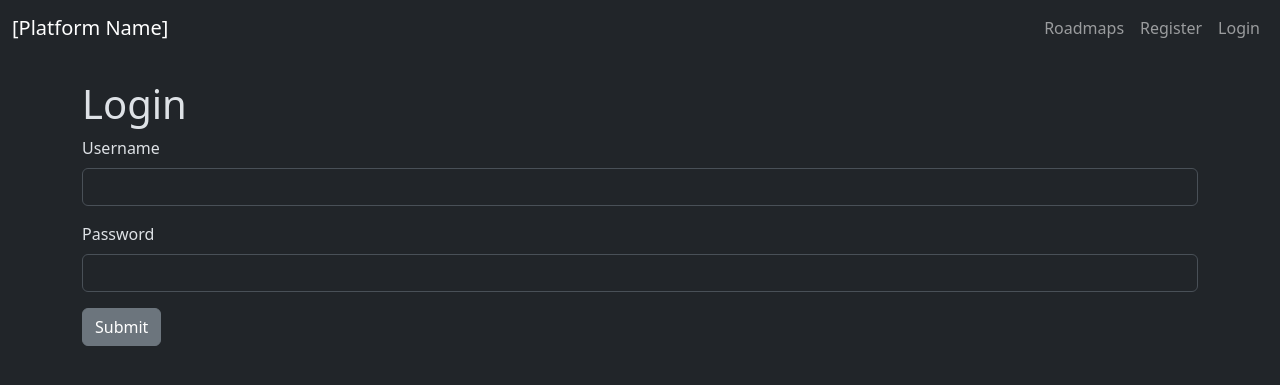
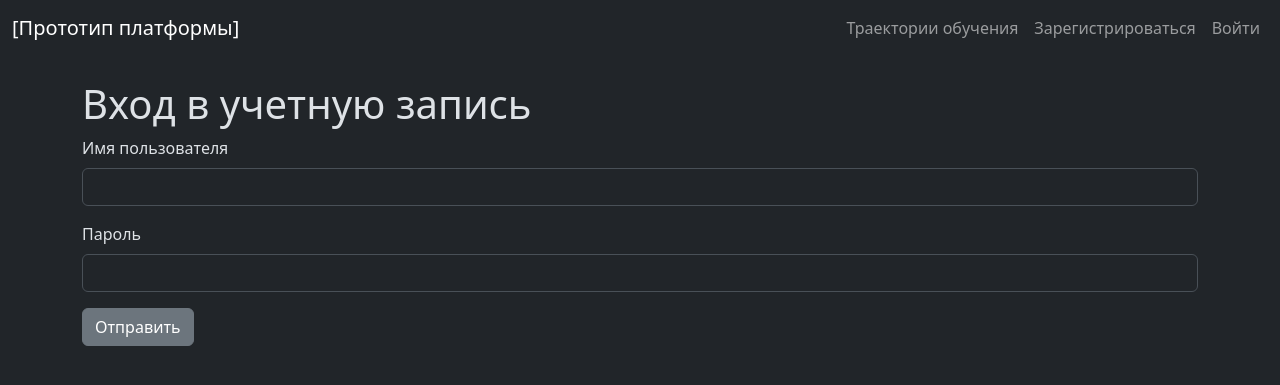
Before and after one commit to Un57a6L3/course-pltf, a Django app: template authapp/templates/authapp/login.html in a window 1280 px wide. Shown: the top 385 px of the page. Run offline with Django 3.2, Linux system fonts and the light colour scheme; the template is opened without the code that fills it, so the values that code supplies are empty.

Commit message:
Translated nav, forms and tables to Russian

```diff
--- a/authapp/forms.py
+++ b/authapp/forms.py
@@ -4,9 +4,9 @@ from django import forms
 
 
 class RegisterUserForm(UserCreationForm):
-    email = forms.EmailField(widget=forms.EmailInput(attrs={'class':'form-control'}))
-    first_name = forms.CharField(max_length=50, widget=forms.TextInput(attrs={'class':'form-control'}))
-    last_name = forms.CharField(max_length=50, widget=forms.TextInput(attrs={'class':'form-control'}))
+    email = forms.EmailField(label='Email адрес', widget=forms.EmailInput(attrs={'class':'form-control'}))
+    first_name = forms.CharField(label='Имя', max_length=50, widget=forms.TextInput(attrs={'class':'form-control'}))
+    last_name = forms.CharField(label='Фамилия', max_length=50, widget=forms.TextInput(attrs={'class':'form-control'}))
 
     class Meta:
         model = User
--- a/authapp/templates/authapp/login.html
+++ b/authapp/templates/authapp/login.html
@@ -2,20 +2,20 @@
 
 {% block content %}
 
-<h1>Login</h1>
+<h1>Вход в учетную запись</h1>
 
 <form action="" method=POST>
     {% csrf_token %}
 
     <div class="mb-3">
-      <label for="exampleInputEmail1" class="form-label">Username</label>
+      <label for="exampleInputEmail1" class="form-label">Имя пользователя</label>
       <input type="text" class="form-control" name="username" aria-describedby="emailHelp">
     </div>
     <div class="mb-3">
-      <label for="exampleInputPassword1" class="form-label">Password</label>
+      <label for="exampleInputPassword1" class="form-label">Пароль</label>
       <input type="password" class="form-control" name="password">
     </div>
-    <input type="submit" value="Submit" class="btn btn-secondary">
+    <input type="submit" value="Отправить" class="btn btn-secondary">
 </form>
 
 {% endblock %}
--- a/authapp/templates/authapp/register.html
+++ b/authapp/templates/authapp/register.html
@@ -4,17 +4,17 @@
 
 {% if form.errors %}
     <div class="alert alert-warning alert-dismissible fade show" role="alert">
-        There was an error with your form.
+        Ошибка при обработке формы.
         <button type="button" class="btn-close" data-bs-dismiss="alert" aria-label="Close"></button>
     </div>
 {% endif %}
 
 <div class="shadow p-4 mb-5 bg-body rounded">
-    <h1>Register</h1>
+    <h1>Регистрация</h1>
     <form action="{% url 'authapp:register' %}" method=POST>
         {% csrf_token %}
         {{ form.as_p }}
-        <input type="submit" value="Submit" class="btn btn-secondary">
+        <input type="submit" value="Отправить" class="btn btn-secondary">
     </form>
 </div>
 
--- a/authapp/views.py
+++ b/authapp/views.py
@@ -12,14 +12,14 @@ def login_user(request):
             login(request, user)
             return redirect('roadmaps:index')
         else:
-            messages.success(request, ('Error logging in, try again.'))
+            messages.success(request, ('Ошибка при авторизации, попробуйте еще раз.'))
             return redirect('authapp:login')
     else:
         return render(request, 'authapp/login.html')
 
 def logout_user(request):
     logout(request)
-    messages.success(request, ('Logged out successfully.'))
+    messages.success(request, ('Вы успешно вышли из учетной записи.'))
     return redirect('roadmaps:index')
 
 def register_user(request):
@@ -31,7 +31,7 @@ def register_user(request):
             password = form.cleaned_data['password1']
             user = authenticate(username=username, password=password)
             login(request, user)
-            messages.success(request, ('Registered successfully.'))
+            messages.success(request, ('Вы успешно зарегистрировали учетную запись.'))
             return redirect('roadmaps:index')
     else:
         form = RegisterUserForm()
--- a/roadmaps/templates/roadmaps/navbar.html
+++ b/roadmaps/templates/roadmaps/navbar.html
@@ -1,22 +1,22 @@
 <nav class="navbar navbar-expand-lg navbar-dark bg-dark">
     <div class="container-fluid">
-        <a class="navbar-brand" href="{% url 'roadmaps:index' %}">[Platform Name]</a>
+        <a class="navbar-brand" href="{% url 'roadmaps:index' %}">[Прототип платформы]</a>
         <div>
             <ul class="navbar-nav">
                 <li class="nav-item">
-                    <a class="nav-link" href="{% url 'roadmaps:index' %}">Roadmaps</a>
+                    <a class="nav-link" href="{% url 'roadmaps:index' %}">Траектории обучения</a>
                 </li>
 
                 {% if user.is_authenticated %}
                     <li class="nav-item">
-                        <a class="nav-link" href="{% url 'authapp:logout' %}">Logout</a>
+                        <a class="nav-link" href="{% url 'authapp:logout' %}">Выйти</a>
                     </li>
                 {% else %}
                     <li class="nav-item">
-                        <a class="nav-link" href="{% url 'authapp:register' %}">Register</a>
+                        <a class="nav-link" href="{% url 'authapp:register' %}">Зарегистрироваться</a>
                     </li>
                     <li class="nav-item">
-                        <a class="nav-link" href="{% url 'authapp:login' %}">Login</a>
+                        <a class="nav-link" href="{% url 'authapp:login' %}">Войти</a>
                     </li>
                 {% endif %}
             </ul>
```
Also changed, not shown: roadmaps/tables.py (+8 -0 lines).
